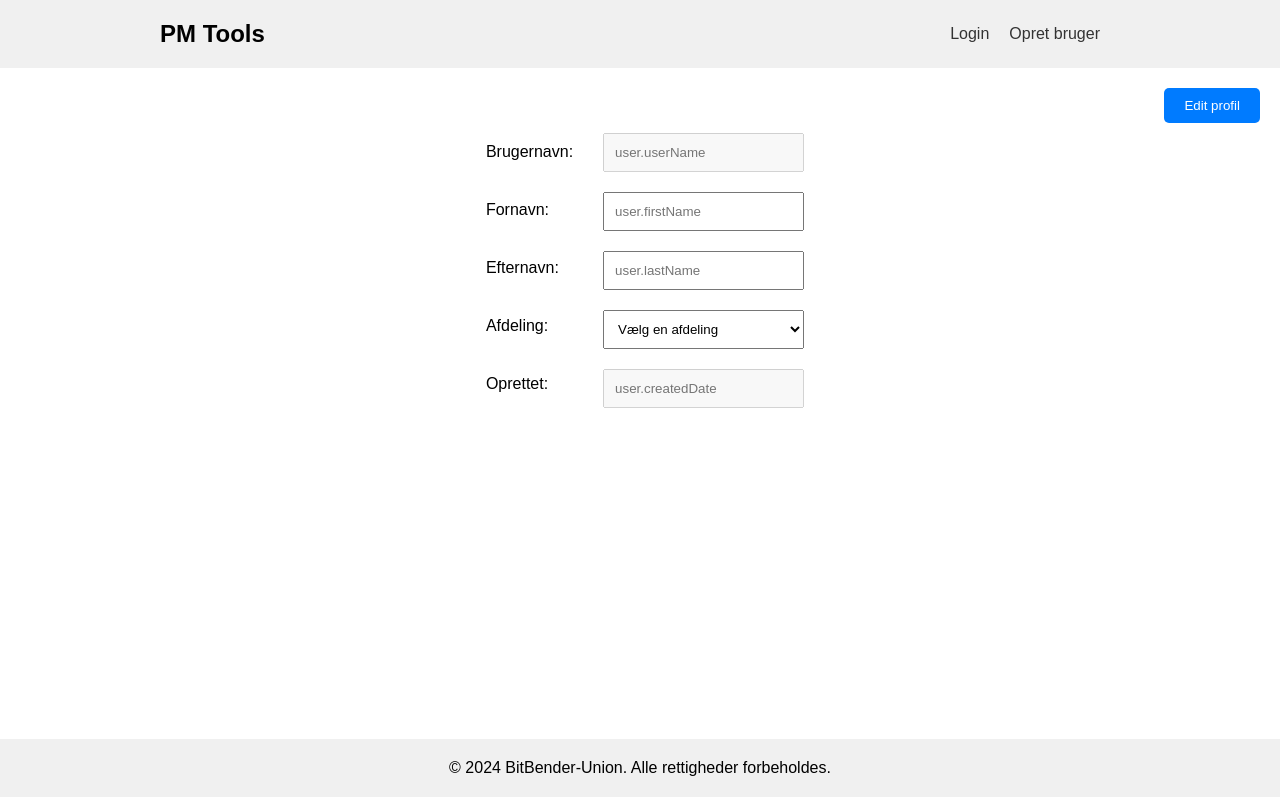
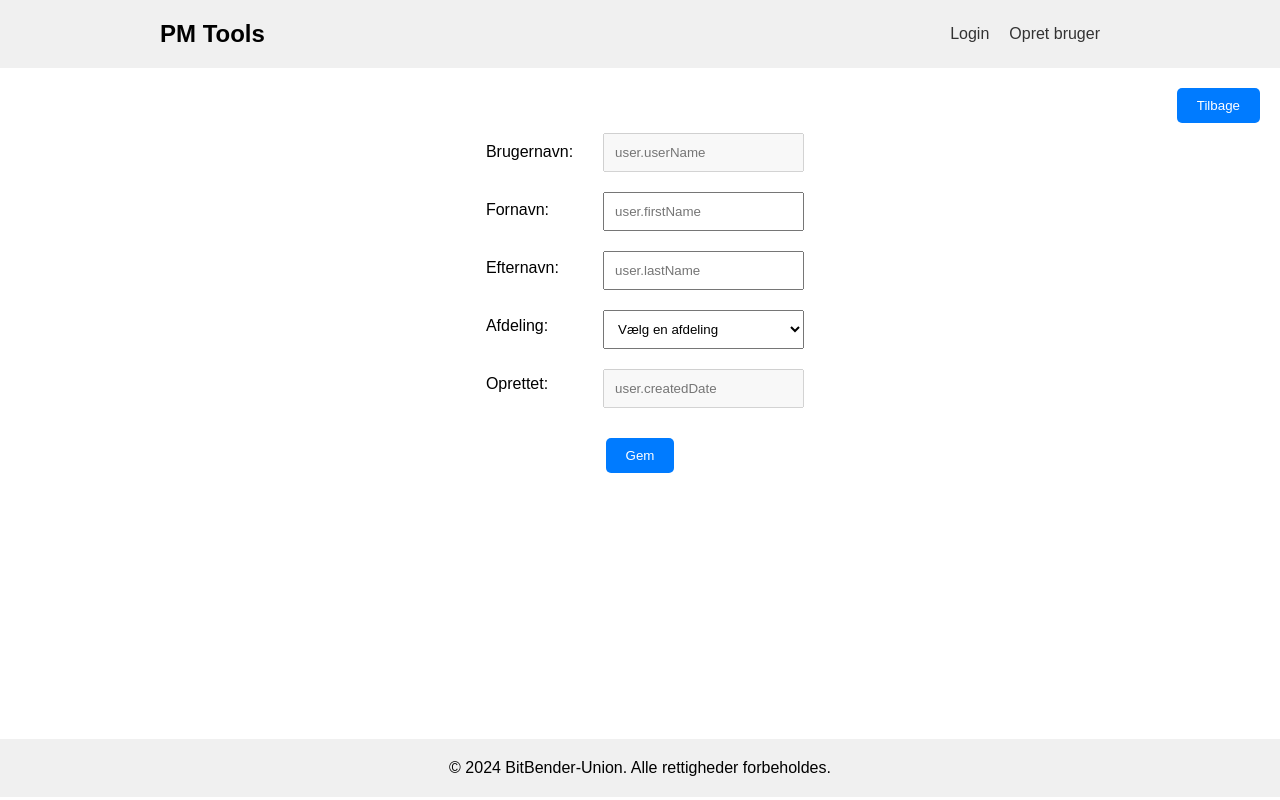
Before and after one commit to BitBenders-Union/H3ProjectManagerFrontend, an Angular app in the folder H3ProjectManagerFrontend/: page /user-profil in a window 1280 px wide. Built offline with nearby package versions, Linux system fonts and the light colour scheme.

Commit message:
Added "save" button to user-profil

```diff
--- a/H3ProjectManagerFrontend/src/app/components/user-profil/user-profil.component.css
+++ b/H3ProjectManagerFrontend/src/app/components/user-profil/user-profil.component.css
@@ -2,27 +2,19 @@
     width: 100vw;
     display: flex;
     flex-direction: column;
-    /* border: 1px dashed magenta; */
     padding: 20px;
 }
-
-
 
 .editProfilContainer{
   display: flex;
   flex: 1;
   justify-content: flex-end;
-
 }
 
 .userInfo{
   display: flex;
-  /* flex-direction: column; */
   justify-content: center;
   align-self: center;
-
-  /* border: 1px solid black; */
-
 }
 
 .userInfo input, label, select{
@@ -30,12 +22,14 @@
   padding: 10px 10px;
 }
 
-.userLabel{
+.userLabel, .userInput{
   display: flex;
   flex-direction: column;
 }
 
-.userInput{
+.saveButton{
   display: flex;
-  flex-direction: column;
+  justify-content: center;
+  align-self: flex-end;
+  margin-top: 20px;
 }
--- a/H3ProjectManagerFrontend/src/app/components/user-profil/user-profil.component.html
+++ b/H3ProjectManagerFrontend/src/app/components/user-profil/user-profil.component.html
@@ -1,29 +1,33 @@
 <div class="wrapper">
 
   <div class="editProfilContainer">
-    <button class="editUserButton">Edit profil</button>
+    <button class="editUserButton">Tilbage</button>
   </div>
 
+  <div class="userInfoWrapper">
     <div class="userInfo">
+
       <div class="userLabel">
         <label>Brugernavn: </label>
         <label>Fornavn: </label>
         <label>Efternavn: </label>
         <label>Afdeling: </label>
         <label>Oprettet: </label>
+      </div>
 
-    </div>
       <div class="userInput">
         <input type="text" placeholder="user.userName" disabled>
         <input type="text" placeholder="user.firstName">
         <input type="text" placeholder="user.lastName">
         <select type="text" placeholder="user.Department">
           <option value="">Vælg en afdeling</option>
-        <option *ngFor="let afdeling of afdelinger" ></option>
+          <option *ngFor="let afdeling of afdelinger"></option>
         </select>
         <input type="text" placeholder="user.createdDate" disabled>
       </div>
-    <div>
+    </div>
 
-
+    <div class="saveButton">
+      <button class="saveUserButton">Gem</button>
     </div>
+  </div>
```
Lines whose indentation alone changed are shown as unchanged.
